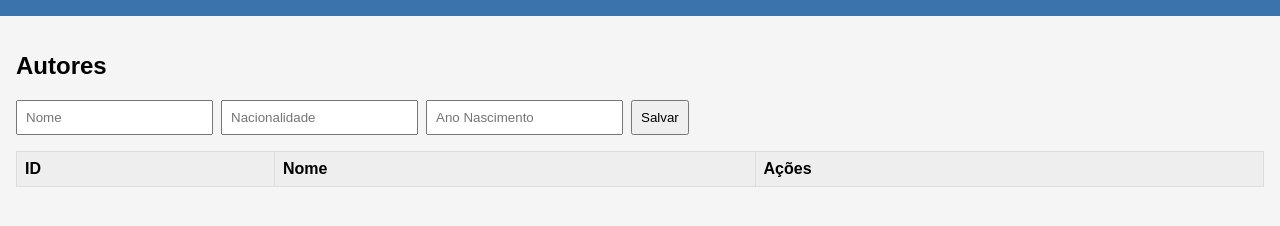
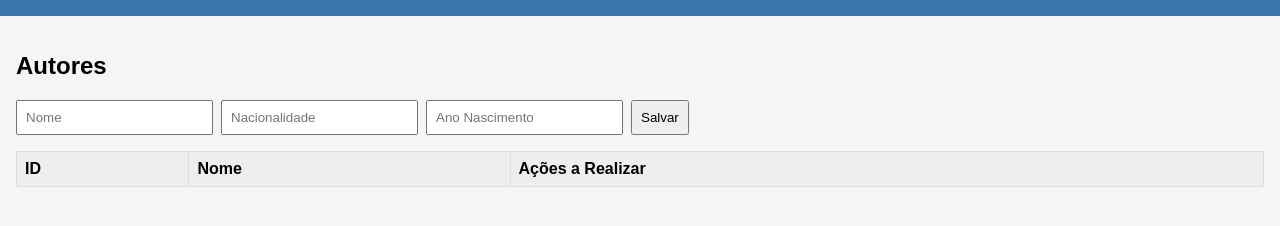
Before and after one commit to EdsonOlvSlv/Git-GitHub, a plain HTML site: page index.html in a window 1280 px wide. Shown: the part 98-324 px from the top of the page. Drawn offline with Linux system fonts and the light colour scheme.

Commit message:
segundo commit

```diff
--- a/index.html
+++ b/index.html
@@ -37,7 +37,7 @@
             <tr>
               <th>ID</th>
               <th>Nome</th>
-              <th>Ações</th>
+              <th>Ações a Realizar</th>
             </tr>
           </thead>
           <tbody id="listaAutores"></tbody>
```
Also changed, not shown: detalhesGit.txt.
